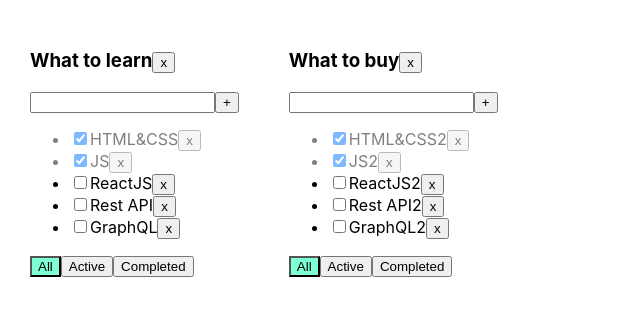
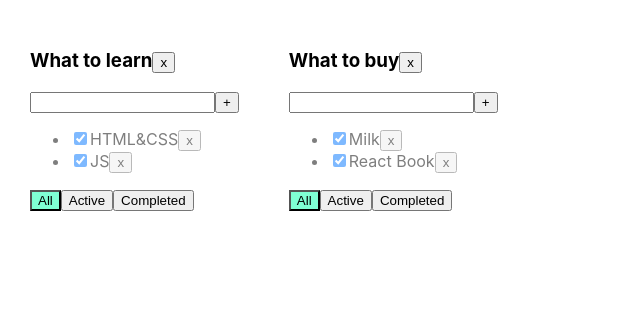
Before and after one commit to andrew-matt/todolist-repeat, a React (Create React App) app: page / in a window 1280 px wide. Shown: the top 316 px of the page, without its empty margins (0-640 px from the left). Built offline with nearby package versions, Linux system fonts and the light colour scheme.

Commit message:
add files

```diff
--- a/src/App.tsx
+++ b/src/App.tsx
@@ -1,101 +1,119 @@
 import React, {useState} from 'react';
 import './App.css';
-import {Todolist} from './Todolist';
+import {TaskType, Todolist} from './Todolist';
 import {v1} from 'uuid';
 
 export type FilterValuesType = "all" | "active" | "completed";
-type TodoListsType = {
+type TodolistType = {
     id: string
     title: string
     filter: FilterValuesType
 }
 
+type TasksStateType = {
+    [key: string]: Array<TaskType>
+}
+
+
 function App() {
+    let todolistId1 = v1();
+    let todolistId2 = v1();
 
-    let todolistID1 = v1();
-    let todolistID2 = v1();
-
-    let [todoLists, setTodoLists] = useState<Array<TodoListsType>>([
-        {id: todolistID1, title: "What to learn", filter: "all"},
-        {id: todolistID2, title: "What to buy", filter: "all"},
+    let [todolists, setTodolists] = useState<Array<TodolistType>>([
+        {id: todolistId1, title: "What to learn", filter: "all"},
+        {id: todolistId2, title: "What to buy", filter: "all"}
     ])
 
-    let [tasks, setTasks] = useState({
-        [todolistID1]: [
+    let [tasks, setTasks] = useState<TasksStateType>({
+        [todolistId1]: [
             {id: v1(), title: "HTML&CSS", isDone: true},
-            {id: v1(), title: "JS", isDone: true},
-            {id: v1(), title: "ReactJS", isDone: false},
-            {id: v1(), title: "Rest API", isDone: false},
-            {id: v1(), title: "GraphQL", isDone: false}
+            {id: v1(), title: "JS", isDone: true}
         ],
-        [todolistID2]: [
-            {id: v1(), title: "HTML&CSS2", isDone: true},
-            {id: v1(), title: "JS2", isDone: true},
-            {id: v1(), title: "ReactJS2", isDone: false},
-            {id: v1(), title: "Rest API2", isDone: false},
-            {id: v1(), title: "GraphQL2", isDone: false}
+        [todolistId2]: [
+            {id: v1(), title: "Milk", isDone: true},
+            {id: v1(), title: "React Book", isDone: true}
         ]
     });
 
-    function removeTask(todolistID: string, id: string) {
-        setTasks({...tasks, [todolistID]: tasks[todolistID].filter(el => el.id !== id)})
-        /*        let filteredTasks = tasks.filter(t => t.id != id);
-                setTasks(filteredTasks);*/
+
+    function removeTask(id: string, todolistId: string) {
+        //достанем нужный массив по todolistId:
+        let todolistTasks = tasks[todolistId];
+        // перезапишем в этом объекте массив для нужного тудулиста отфилтрованным массивом:
+        tasks[todolistId] = todolistTasks.filter(t => t.id != id);
+        // засетаем в стейт копию объекта, чтобы React отреагировал перерисовкой
+        setTasks({...tasks});
     }
 
-    function addTask(todolistID: string, title: string) {
-        let newTask = {id: v1(), title: title, isDone: false};
-        setTasks({...tasks, [todolistID]: [newTask, ...tasks[todolistID]]})
-        /*        let newTasks = [task, ...tasks];
-        setTasks(newTasks);*/
+    function addTask(title: string, todolistId: string) {
+        let task = {id: v1(), title: title, isDone: false};
+        //достанем нужный массив по todolistId:
+        let todolistTasks = tasks[todolistId];
+        // перезапишем в этом объекте массив для нужного тудулиста копией, добавив в начало новую таску:
+        tasks[todolistId] = [task, ...todolistTasks];
+        // засетаем в стейт копию объекта, чтобы React отреагировал перерисовкой
+        setTasks({...tasks});
     }
 
-    function changeStatus(todolistID: string, taskId: string, isDone: boolean) {
-        setTasks({...tasks, [todolistID]: tasks[todolistID].map(el => el.id === taskId ? {...el, isDone} : el)})
-        /*  let task = tasks.find(t => t.id === taskId);
-          if (task) {
-              task.isDone = isDone;
-          }
-
-          setTasks([...tasks]);*/
+    function changeStatus(id: string, isDone: boolean, todolistId: string) {
+        //достанем нужный массив по todolistId:
+        let todolistTasks = tasks[todolistId];
+        // найдём нужную таску:
+        let task = todolistTasks.find(t => t.id === id);
+        //изменим таску, если она нашлась
+        if (task) {
+            task.isDone = isDone;
+            // засетаем в стейт копию объекта, чтобы React отреагировал перерисовкой
+            setTasks({...tasks});
+        }
     }
 
-    const removeTodolist = (todolistID: string) => {
-        setTodoLists([...todoLists].filter(el => el.id !== todolistID))
-        delete tasks[todolistID]
-        console.log(tasks)
+    function changeFilter(value: FilterValuesType, todolistId: string) {
+        let todolist = todolists.find(tl => tl.id === todolistId);
+        if (todolist) {
+            todolist.filter = value;
+            setTodolists([...todolists])
+        }
     }
 
-    function changeFilter(todolistID: string, value: FilterValuesType) {
-        setTodoLists(todoLists.map(el => el.id === todolistID ? {...el, filter: value} : el))
+    function removeTodolist(id: string) {
+        // засунем в стейт список тудулистов, id которых не равны тому, который нужно выкинуть
+        setTodolists(todolists.filter(tl => tl.id != id));
+        // удалим таски для этого тудулиста из второго стейта, где мы храним отдельно таски
+        delete tasks[id]; // удаляем св-во из объекта... значением которого являлся массив тасок
+        // засетаем в стейт копию объекта, чтобы React отреагировал перерисовкой
+        setTasks({...tasks});
     }
-
 
     return (
         <div className="App">
-            {todoLists.map((el) => {
-                let tasksForTodolist = tasks[el.id];
-                if (el.filter === "active") {
-                    tasksForTodolist = tasks[el.id].filter(t => t.isDone === false);
-                }
-                if (el.filter === "completed") {
-                    tasksForTodolist = tasks[el.id].filter(t => t.isDone === true);
-                }
-                return (
-                    <Todolist
-                        key={el.id}
-                        todolistID={el.id}
-                        title={el.title}
+            {
+                todolists.map(tl => {
+                    let allTodolistTasks = tasks[tl.id];
+                    let tasksForTodolist = allTodolistTasks;
+
+                    if (tl.filter === "active") {
+                        tasksForTodolist = allTodolistTasks.filter(t => t.isDone === false);
+                    }
+                    if (tl.filter === "completed") {
+                        tasksForTodolist = allTodolistTasks.filter(t => t.isDone === true);
+                    }
+
+                    return <Todolist
+                        key={tl.id}
+                        id={tl.id}
+                        title={tl.title}
                         tasks={tasksForTodolist}
                         removeTask={removeTask}
                         changeFilter={changeFilter}
                         addTask={addTask}
                         changeTaskStatus={changeStatus}
-                        filter={el.filter}
+                        filter={tl.filter}
                         removeTodolist={removeTodolist}
                     />
-                )
-            })}
+                })
+            }
+
         </div>
     );
 }
--- a/src/Todolist.tsx
+++ b/src/Todolist.tsx
@@ -1,32 +1,32 @@
-import React, {ChangeEvent, KeyboardEvent, useState} from 'react';
+import React, {ChangeEvent, useState, KeyboardEvent} from 'react';
 import {FilterValuesType} from './App';
 
-type TaskType = {
+export type TaskType = {
     id: string
     title: string
     isDone: boolean
 }
 
 type PropsType = {
-    todolistID: string
+    id: string
     title: string
     tasks: Array<TaskType>
-    removeTask: (todolistID: string, taskId: string) => void
-    changeFilter: (todolistID: string, value: FilterValuesType) => void
-    addTask: (todolistID: string, title: string) => void
-    changeTaskStatus: (todolistID: string, taskId: string, isDone: boolean) => void
+    removeTask: (taskId: string, todolistId: string) => void
+    changeFilter: (value: FilterValuesType, todolistId: string) => void
+    addTask: (title: string, todolistId: string) => void
+    changeTaskStatus: (id: string, isDone: boolean, todolistId: string) => void
+    removeTodolist: (id: string) => void
     filter: FilterValuesType
-    removeTodolist: (todolistID: string) => void
 }
 
 export function Todolist(props: PropsType) {
-
     let [title, setTitle] = useState("")
     let [error, setError] = useState<string | null>(null)
 
     const addTask = () => {
-        if (title.trim() !== "") {
-            props.addTask(props.todolistID, title.trim());
+        let newTitle = title.trim();
+        if (newTitle !== "") {
+            props.addTask(newTitle, props.id);
             setTitle("");
         } else {
             setError("Title is required");
@@ -44,18 +44,15 @@
         }
     }
 
-    const removeTodolistHandler = () => {
-        props.removeTodolist(props.todolistID)
-    }
+    const removeTodolist = () => props.removeTodolist(props.id)
 
-    const onAllClickHandler = () => props.changeFilter(props.todolistID, "all");
-    const onActiveClickHandler = () => props.changeFilter(props.todolistID, "active");
-    const onCompletedClickHandler = () => props.changeFilter(props.todolistID, "completed");
+    const onAllClickHandler = () => props.changeFilter("all", props.id);
+    const onActiveClickHandler = () => props.changeFilter("active", props.id);
+    const onCompletedClickHandler = () => props.changeFilter("completed", props.id);
 
     return <div>
-        <h3>
-            {props.title}
-            <button onClick={removeTodolistHandler}>x</button>
+        <h3> {props.title}
+            <button onClick={removeTodolist}>x</button>
         </h3>
         <div>
             <input value={title}
@@ -69,15 +66,14 @@
         <ul>
             {
                 props.tasks.map(t => {
-                    const onClickHandler = () => props.removeTask(props.todolistID, t.id)
+                    const onClickHandler = () => props.removeTask(t.id, props.id)
                     const onChangeHandler = (e: ChangeEvent<HTMLInputElement>) => {
-                        props.changeTaskStatus(props.todolistID, t.id, e.currentTarget.checked);
+                        let newIsDoneValue = e.currentTarget.checked;
+                        props.changeTaskStatus(t.id, newIsDoneValue, props.id);
                     }
 
                     return <li key={t.id} className={t.isDone ? "is-done" : ""}>
-                        <input type="checkbox"
-                               onChange={onChangeHandler}
-                               checked={t.isDone}/>
+                        <input type="checkbox" onChange={onChangeHandler} checked={t.isDone}/>
                         <span>{t.title}</span>
                         <button onClick={onClickHandler}>x</button>
                     </li>
```
Also changed, not shown: 2 other files (tests, documents, lock files or other folders).
